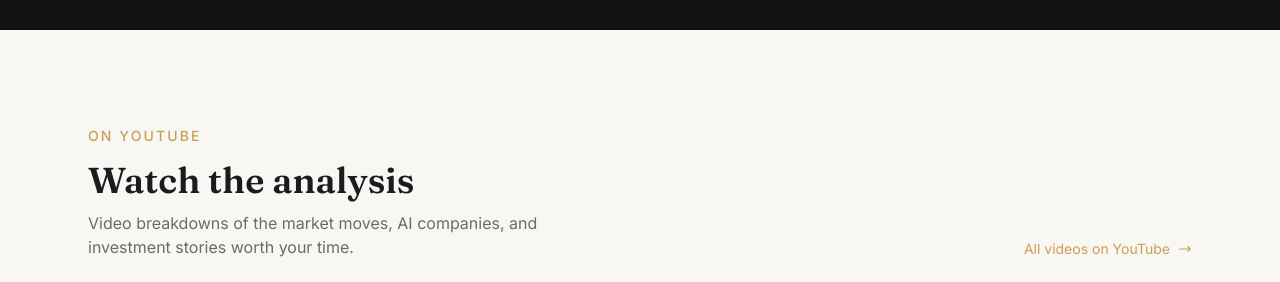
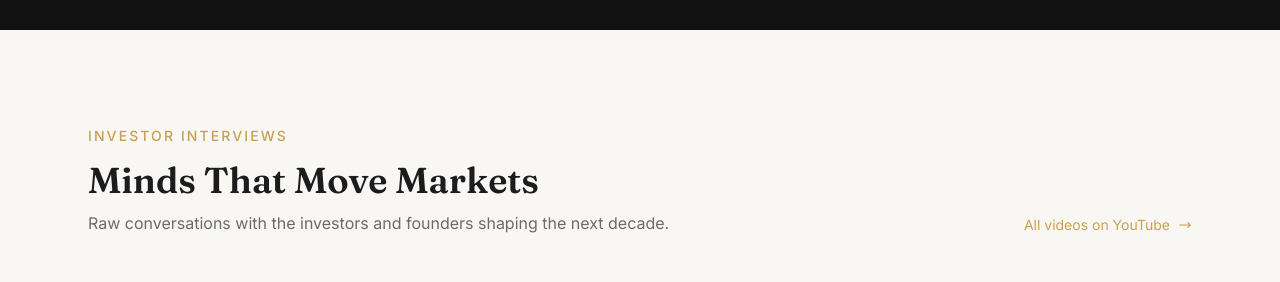
Before and after one commit to kgorobinska/oksanainvest, a Next.js app: page / in a window 1280 px wide. Shown: the part 2700-2982 px from the top of the page. Built offline with nearby package versions, Linux system fonts and the light colour scheme; no server answers; grey boxes are pictures that could not be loaded.

Commit message:
Update YouTube section: rename to Minds That Move Markets, fix subtitle

```diff
--- a/components/YouTube.tsx
+++ b/components/YouTube.tsx
@@ -25,17 +25,16 @@ export default function YouTube() {
         <div className="flex flex-col md:flex-row md:items-end md:justify-between gap-4 mb-12">
           <div>
             <p className="text-[#C9A052] text-sm font-medium tracking-[0.15em] uppercase mb-3">
-              On YouTube
+              Investor Interviews
             </p>
             <h2
               className="text-[#1C1C1E] text-4xl font-semibold leading-tight"
               style={{ fontFamily: "'Fraunces', serif" }}
             >
-              Watch the analysis
+              Minds That Move Markets
             </h2>
-            <p className="text-[#6B6B6B] mt-2 max-w-lg">
-              Video breakdowns of the market moves, AI companies, and investment
-              stories worth your time.
+            <p className="text-[#6B6B6B] mt-2">
+              Raw conversations with the investors and founders shaping the next decade.
             </p>
           </div>
           <a
```
